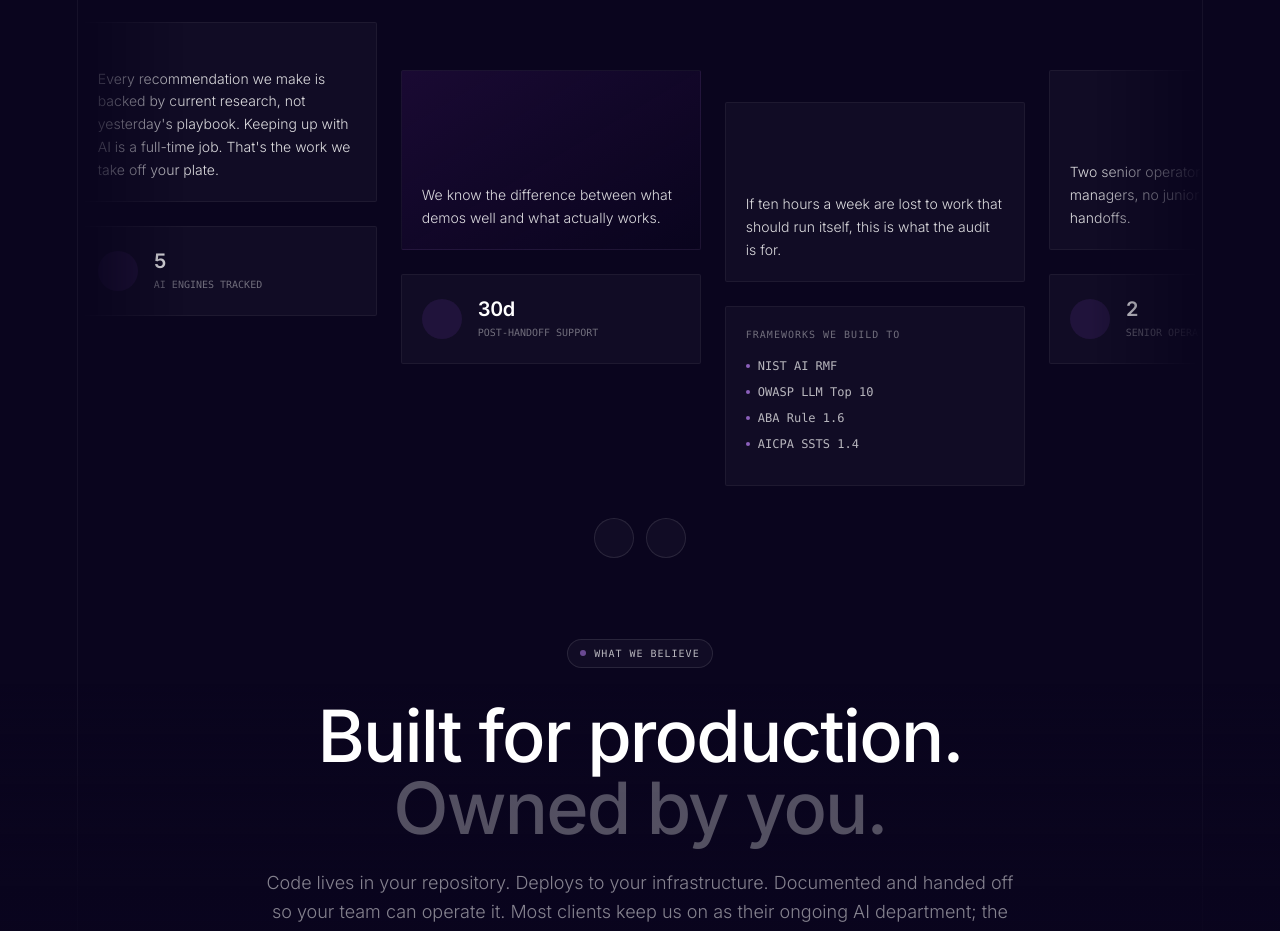
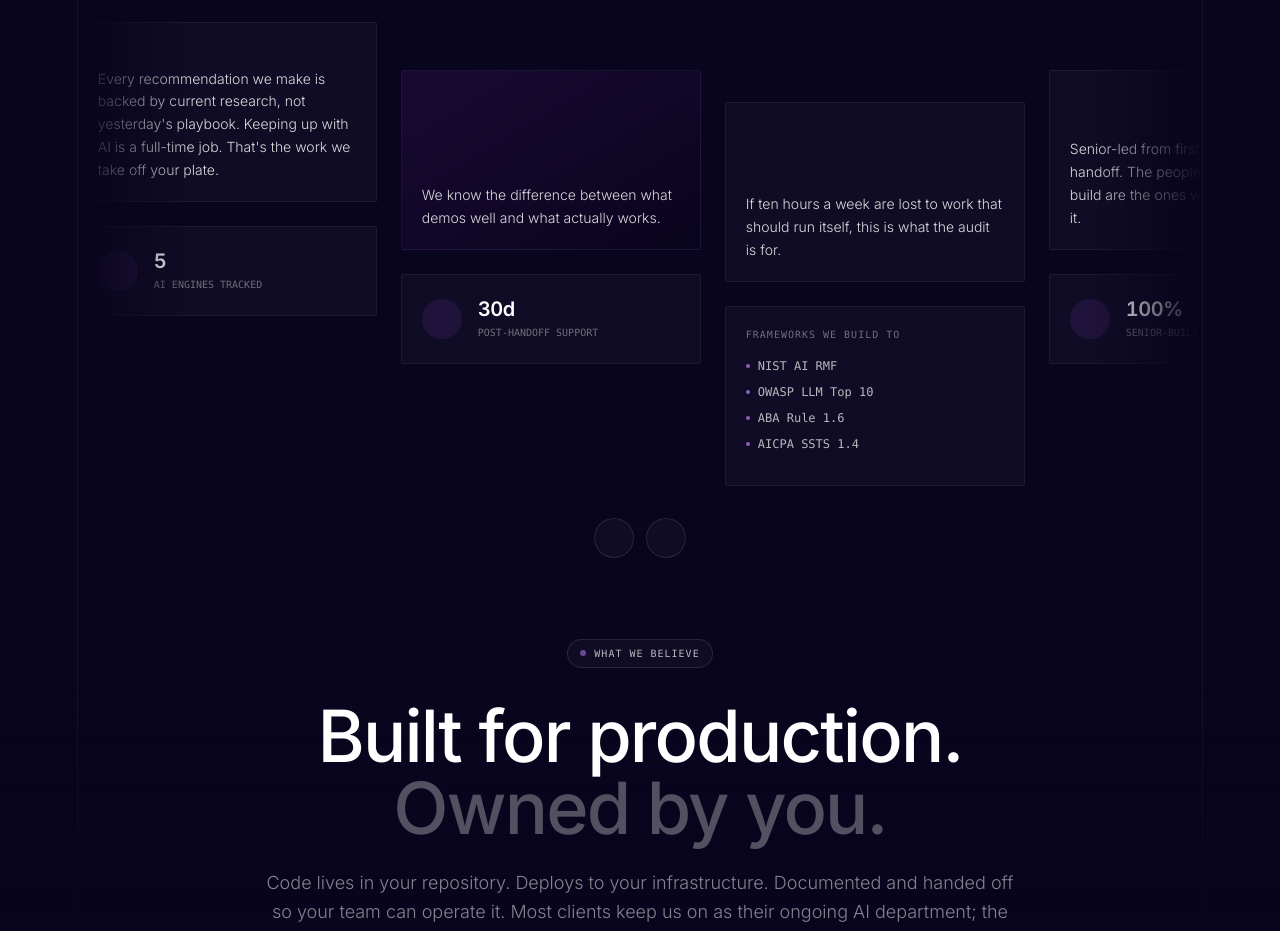
Before and after one commit to trentjhn/signal-works-v2, a React (Vite) app: page / in a window 1280 px wide. Shown: the part 6120-7051 px from the top of the page. Built offline with nearby package versions, Linux system fonts and the light colour scheme.

Commit message:
feat(seo): senior-led copy (drop headcount) + legalName/foundingDate/areaServed
Re-applies the changes from PR #2 (stale against current main) directly:
FaqSection headcount framing removed, Organization schema gains legalName
(SignalWorks LLC), foundingDate (2025), areaServed (LA + SF Bay Area).

```diff
--- a/index.html
+++ b/index.html
@@ -43,7 +43,13 @@
           "@type": ["Organization", "ProfessionalService"],
           "@id": "https://www.signalworks.live/#organization",
           "name": "SignalWorks",
+          "legalName": "SignalWorks LLC",
           "url": "https://www.signalworks.live/",
+          "foundingDate": "2025",
+          "areaServed": [
+            { "@type": "City", "name": "Los Angeles" },
+            { "@type": "AdministrativeArea", "name": "San Francisco Bay Area" }
+          ],
           "slogan": "Automation that actually gets built.",
           "description": "Your AI department, sized to how you want to work. SignalWorks builds, deploys, and maintains custom AI systems for small businesses, founder-led brands, and agencies.",
           "email": "hello@signalworks.live",
--- a/src/components/FaqSection.jsx
+++ b/src/components/FaqSection.jsx
@@ -82,9 +82,9 @@ const FaqSection = () => {
   const Column4 = () => (
     <div className="flex flex-col gap-6 mt-6 lg:mt-12 w-[300px] flex-shrink-0">
       <StatementCard>
-        Two senior operators. No account managers, no junior staff, no offshore handoffs.
+        Senior-led from first call to final handoff. The people who scope your build are the ones who build and ship it.
       </StatementCard>
-      <StatCard numericValue={2} label="Senior operators" />
+      <StatCard numericValue={100} suffix="%" label="Senior-built" />
     </div>
   )
 
```
